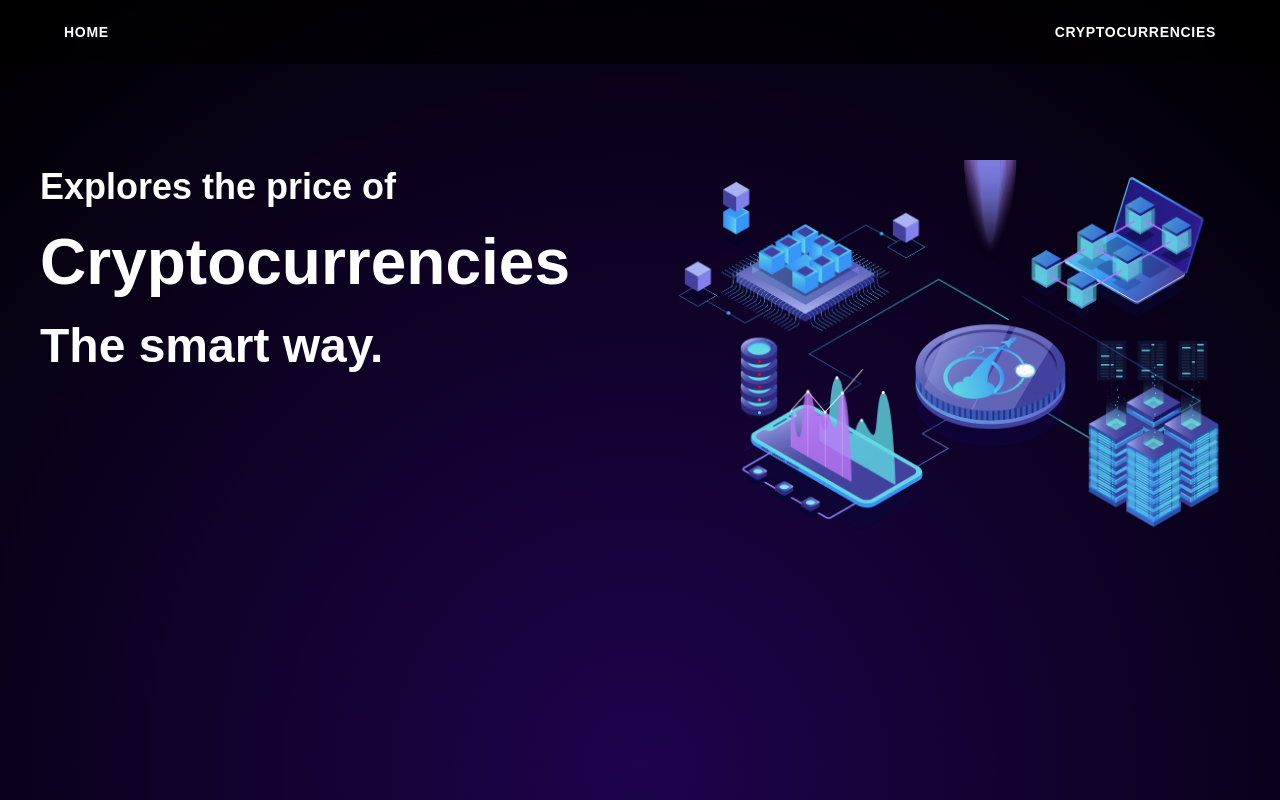
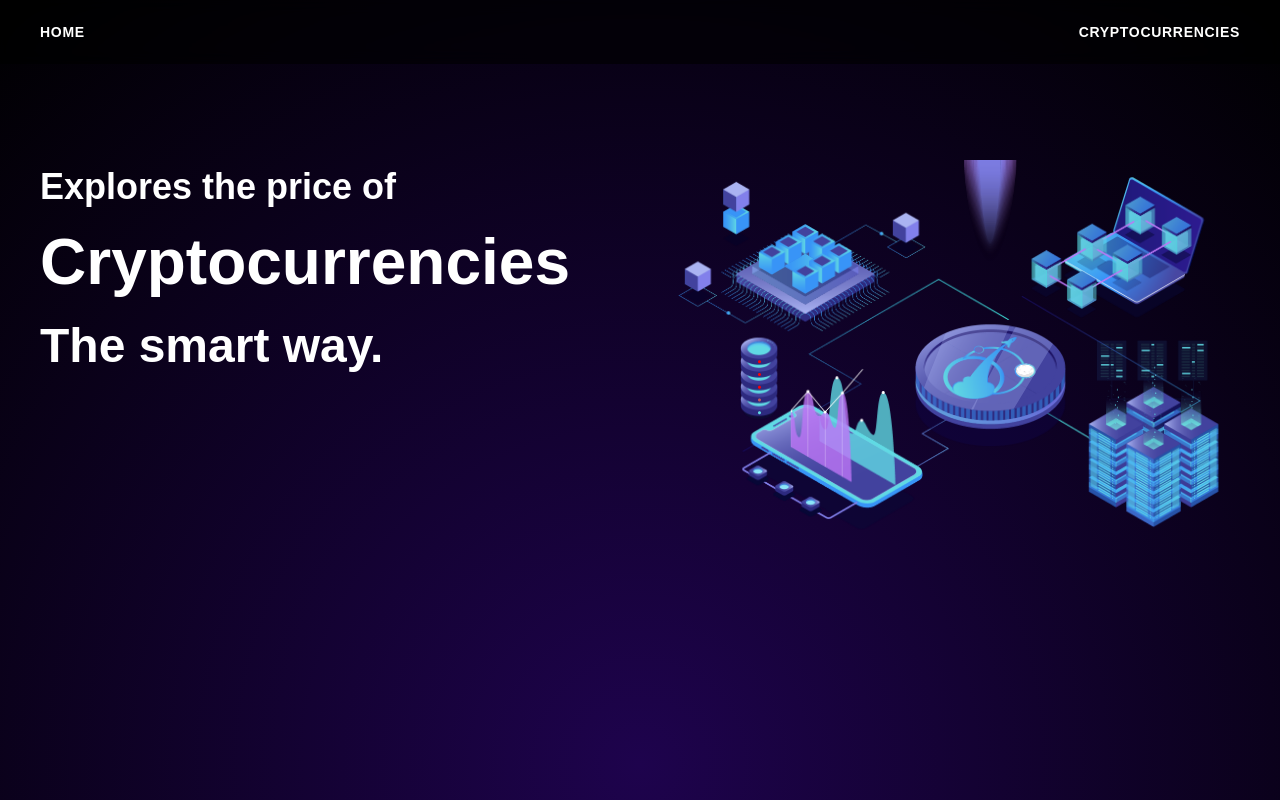
Before and after one commit to renaudfournet/crypto-app, a React (Create React App) app: page / in a window 1280 px wide. Shown: the top 800 px of the page. Built offline with nearby package versions, Linux system fonts and the light colour scheme; no server answers.

Commit message:
fixed navbar

```diff
--- a/src/components/Navbar.jsx
+++ b/src/components/Navbar.jsx
@@ -4,7 +4,7 @@ function Navbar() {
   return (
     <>
       <nav class="flex w-screen navbar text-white-100 fixed top-0 z-50 h-16">
-        <div class="flex flex-wrap flex-1 justify-between mx-16 opacity-100 font-bold items-center text-sm">
+        <div class="flex flex-wrap flex-1 justify-between mx-10 opacity-100 font-bold items-center text-sm">
           <div>
             <Link to="/">
               <span className="tracking-wider">HOME &nbsp;</span>
```
